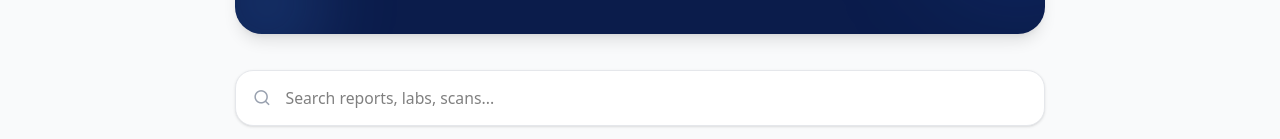
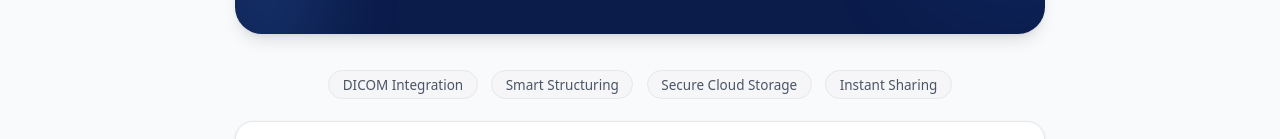
Before and after one commit to SohambangarCODE/Kenkoo-Innovate-2, a React (Vite) app in the folder Frontend/: page /Records in a window 1280 px wide. Shown: the part 243-382 px from the top of the page. Built offline with nearby package versions, Linux system fonts and the light colour scheme; no server answers.

Commit message:
report section improved and profice picture appearance fixed

```diff
--- a/Frontend/src/Components/Navbar.jsx
+++ b/Frontend/src/Components/Navbar.jsx
@@ -1,5 +1,5 @@
 import React, { useState, useEffect } from "react";
-import { NavLink, Link, useLocation } from "react-router-dom";
+import { NavLink, Link, useLocation, useNavigate } from "react-router-dom";
 import { motion } from "framer-motion";
 import { useAuth } from "../context/AuthContext";
 
@@ -8,6 +8,7 @@ function Navbar() {
   const [isScrolled, setIsScrolled] = useState(false);
   const { user, logout } = useAuth();
   const location = useLocation();
+  const navigate = useNavigate();
 
   useEffect(() => {
     const handleScroll = () => {
@@ -88,6 +89,11 @@ function Navbar() {
     if (isMenuOpen) {
       setIsMenuOpen(false);
     }
+  };
+
+  const handleLogout = () => {
+    logout();
+    navigate("/login");
   };
 
   const isActivePath = (path) => location.pathname === path;
@@ -212,7 +218,7 @@ function Navbar() {
                     <div className="nav-underline absolute bottom-0 left-0 h-0.5 w-full transform transition-all duration-300 opacity-0 group-hover:opacity-100"></div>
                   </NavLink>
                   <button
-                    onClick={logout}
+                    onClick={handleLogout}
                     className="ml-2 px-4 py-2 rounded-xl bg-red-50 text-red-600 font-semibold hover:bg-red-100 transition-colors border border-red-100"
                   >
                     Logout
@@ -286,7 +292,7 @@ function Navbar() {
                 </NavLink>
                  <button
                   onClick={() => {
-                    logout();
+                    handleLogout();
                     handleLinkClick();
                   }}
                   className="w-full text-left px-4 py-3 text-red-600 hover:bg-red-50 font-medium transition-all duration-300 hover:pl-6 hover:shadow-inner"
--- a/Frontend/src/Pages/Profile.jsx
+++ b/Frontend/src/Pages/Profile.jsx
@@ -139,6 +139,10 @@ const Profile = () => {
                   src={user?.profileImage || "https://ui-avatars.com/api/?name=User&background=random"}
                   alt="Profile"
                   className="w-full h-full object-cover"
+                  onError={(e) => {
+                    e.target.onerror = null;
+                    e.target.src = "https://ui-avatars.com/api/?name=User&background=random";
+                  }}
                 />
               </div>
               {isEditing && (
--- a/Frontend/src/Pages/Records.jsx
+++ b/Frontend/src/Pages/Records.jsx
@@ -173,6 +173,15 @@ const Records = () => {
            <div className="absolute top-0 right-0 w-32 h-32 bg-blue-500/20 rounded-full blur-3xl -mr-10 -mt-10"></div>
            <div className="absolute bottom-0 left-0 w-24 h-24 bg-blue-400/20 rounded-full blur-2xl -ml-5 -mb-5"></div>
         </div>
+
+         {/* Simulated capabilities tags */}
+                <div className="flex flex-wrap justify-center gap-2 sm:gap-3 mt-6 sm:mt-2 sm:mb-3">
+                  {["DICOM Integration", "Smart Structuring", "Secure Cloud Storage", "Instant Sharing"].map((tag, i) => (
+                    <span key={i} className="px-2.5 py-1 sm:px-3 sm:py-1 bg-gray-100/50 border border-gray-200 rounded-full text-xs font-medium text-gray-600">
+                      {tag}
+                    </span>
+                  ))}
+                </div>
 
         {/* Search & Filter */}
         <div className="sticky top-0 z-20 bg-gray-50/95 backdrop-blur-sm pb-4 pt-2">
```
